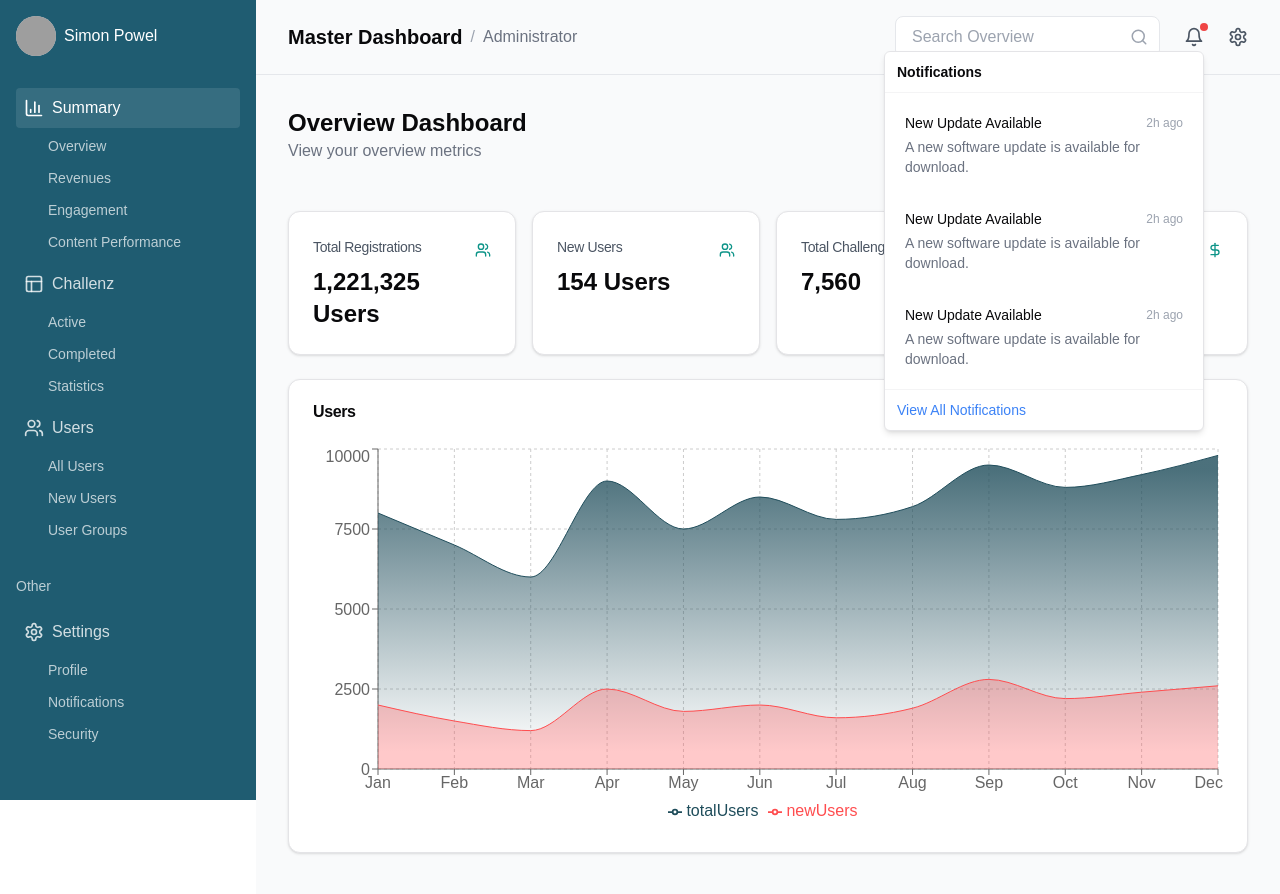
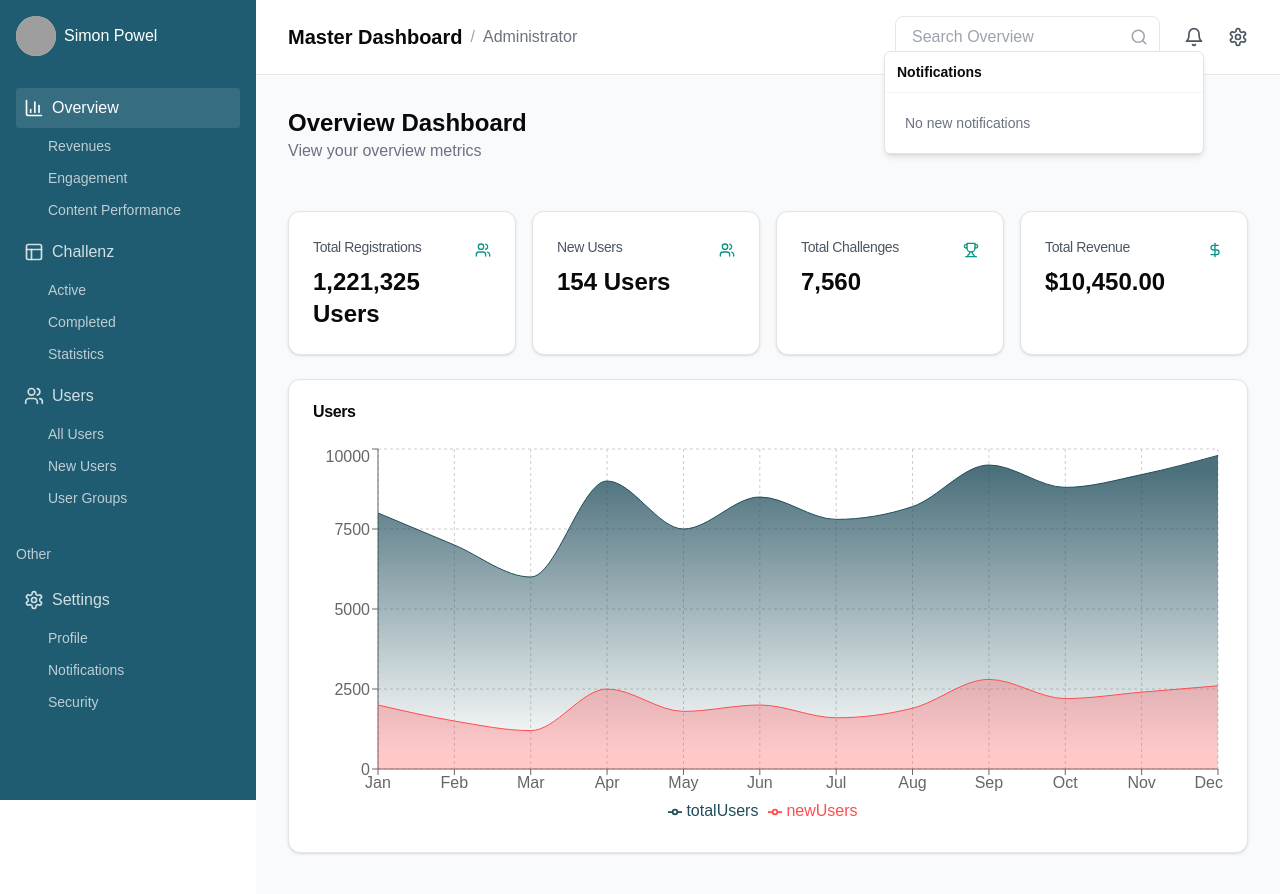
Before and after one commit to megatransactFront/challenz_dashboard, a Next.js app: page /dashboard in a window 1280 px wide. Both pictures are taken after a click on the button 1194 px from the left and 37 px from the top of the page. Shown: the top 894 px of the page. Built offline with nearby package versions, Linux system fonts and the light colour scheme; grey boxes are pictures that could not be loaded.

Commit message:
Polished Layout
Added navbar and sidebar elements in layout

```diff
--- a/src/app/dashboard/page.tsx
+++ b/src/app/dashboard/page.tsx
@@ -1,51 +1,39 @@
-// app/dashboard/page.tsx
-"use client"
+"use client";
 
-import React from 'react';
-import { usePathname } from 'next/navigation';
-import  OverviewPage  from './overviews/page';
-import  RevenuePage  from './revenues/page';
-import  EngagementPage  from './engagements/page';
-import { Search, Bell, Settings } from 'lucide-react';
-import {
-  DropdownMenu,
-  DropdownMenuContent,
-  DropdownMenuItem,
-  DropdownMenuLabel,
-  DropdownMenuSeparator,
-  DropdownMenuTrigger,
-} from "@/components/ui/dropdown-menu";
-
-
+import React from "react";
+import { usePathname } from "next/navigation";
+import OverviewPage from "./overviews/page";
+import RevenuePage from "./revenues/page";
+import EngagementPage from "./engagements/page";
 
 export default function Dashboard() {
   const pathname = usePathname();
 
+  // Determine page title and description dynamically
   const getPageTitle = () => {
     switch (pathname) {
-      case '/dashboard':
-        return { title: 'Overview Dashboard', description: 'View your overview metrics' };
-      case '/dashboard/revenues':
-        return { title: 'Revenue Analytics', description: 'Track your revenue metrics' };
-      case '/dashboard/engagement':
-        return { title: 'Engagement Metrics', description: 'Monitor user engagement' };
-      case '/dashboard/performance':
-        return { title: 'Content Performance', description: 'Analyze content metrics' };
+      case "/dashboard":
+      case "/dashboard/overviews":
+        return { title: "Overview Dashboard", description: "View your overview metrics" };
+      case "/dashboard/revenues":
+        return { title: "Revenue Analytics", description: "Track your revenue metrics" };
+      case "/dashboard/engagements":
+        return { title: "Engagement Metrics", description: "Monitor user engagement" };
       default:
-        return { title: 'Overview Dashboard', description: 'View your overview metrics' };
+        return { title: "Overview Dashboard", description: "View your overview metrics" };
     }
   };
 
+  // Render the appropriate content based on the route
   const renderContent = () => {
     switch (pathname) {
-      case '/dashboard/overviews':
+      case "/dashboard":
+      case "/dashboard/overviews":
         return <OverviewPage />;
-      case '/dashboard/revenues':
+      case "/dashboard/revenues":
         return <RevenuePage />;
-      case '/dashboard/engagements':
+      case "/dashboard/engagements":
         return <EngagementPage />;
-      // case '/dashboard/performance':
-      //   return <ContentPerformancePage />;
       default:
         return <OverviewPage />;
     }
@@ -55,103 +43,18 @@ export default function Dashboard() {
 
   return (
     <div className="min-h-screen bg-gray-50">
-      {/* Header */}
-      <div className="flex items-center justify-between border-b border-gray-200 px-8 py-4">
-        {/* Left side - Breadcrumb */}
-        <div className="flex items-center gap-2">
-          <h1 className="text-xl font-semibold">Master Dashboard</h1>
-          <span className="text-gray-400">/</span>
-          <span className="text-gray-500">Administrator</span>
-        </div>
 
-        {/* Right side - Search & Icons */}
-        <div className="flex items-center gap-6">
-          {/* Search */}
-          <div className="relative">
-            <input
-              type="text"
-              placeholder="Search Overview"
-              className="rounded-lg border border-gray-200 py-2 pl-4 pr-10 focus:outline-none focus:ring-2 focus:ring-blue-500"
-            />
-            <Search
-              className="absolute right-3 top-1/2 -translate-y-1/2 text-gray-400"
-              size={18}
-            />
-          </div>
-
-          {/* Notifications Dropdown */}
-          <DropdownMenu>
-            <DropdownMenuTrigger className="relative focus:outline-none">
-              <Bell className="text-gray-600 hover:text-gray-800" size={20} />
-              <div className="absolute -right-1 -top-1 h-2 w-2 rounded-full bg-red-500" />
-            </DropdownMenuTrigger>
-            <DropdownMenuContent className="w-80" align="end">
-              <DropdownMenuLabel>Notifications</DropdownMenuLabel>
-              <DropdownMenuSeparator />
-              {/* Example notifications */}
-              <div className="max-h-[450px] overflow-y-auto">
-                {[1, 2, 3].map((_, i) => (
-                  <DropdownMenuItem key={i} className="flex flex-col items-start gap-1 p-4">
-                    <div className="flex w-full items-center justify-between">
-                      <span className="font-medium">New Update Available</span>
-                      <span className="text-xs text-gray-400">2h ago</span>
-                    </div>
-                    <p className="text-sm text-gray-500">
-                      A new software update is available for download.
-                    </p>
-                  </DropdownMenuItem>
-                ))}
-              </div>
-              <DropdownMenuSeparator />
-              <DropdownMenuItem className="text-center text-sm text-blue-500 hover:text-blue-600">
-                View All Notifications
-              </DropdownMenuItem>
-            </DropdownMenuContent>
-          </DropdownMenu>
-
-          {/* Settings Dropdown */}
-          <DropdownMenu>
-            <DropdownMenuTrigger className="focus:outline-none">
-              <Settings className="text-gray-600 hover:text-gray-800" size={20} />
-            </DropdownMenuTrigger>
-            <DropdownMenuContent align="end">
-              <DropdownMenuLabel>My Account</DropdownMenuLabel>
-              <DropdownMenuSeparator />
-              <DropdownMenuItem>
-                <div className="flex items-center gap-2">
-                  Profile Settings
-                </div>
-              </DropdownMenuItem>
-              <DropdownMenuItem>
-                <div className="flex items-center gap-2">
-                  Preferences
-                </div>
-              </DropdownMenuItem>
-              <DropdownMenuItem>
-                <div className="flex items-center gap-2">
-                  Help & Support
-                </div>
-              </DropdownMenuItem>
-              <DropdownMenuSeparator />
-              <DropdownMenuItem className="text-red-500 hover:text-red-600">
-                <div className="flex items-center gap-2">
-                  Sign Out
-                </div>
-              </DropdownMenuItem>
-            </DropdownMenuContent>
-          </DropdownMenu>
-        </div>
-      </div>
 
       {/* Main Content */}
       <div className="p-8">
+        {/* Page Title and Description */}
         <div className="mb-8">
           <h1 className="text-2xl font-bold">{title}</h1>
           <p className="text-gray-500">{description}</p>
         </div>
-        <div className="py-4">
-          {renderContent()}
-        </div>
+
+        {/* Dynamic Page Content */}
+        <div className="py-4">{renderContent()}</div>
       </div>
     </div>
   );
--- a/src/app/layout.tsx
+++ b/src/app/layout.tsx
@@ -7,6 +7,7 @@ export const metadata: Metadata = {
 };
 
 import Sidebar from "@/components/Sidebar"
+import { Navbar } from "@/components/Navbar";
 
 export default function RootLayout({
   children,
@@ -19,7 +20,7 @@ export default function RootLayout({
         <div className="flex">
           <Sidebar />
           <div className="flex-1 ml">
-
+            <Navbar/>
             {children}
           </div>
         </div>
--- a/src/components/Navbar.tsx
+++ b/src/components/Navbar.tsx
@@ -1,8 +1,7 @@
-// components/ui/navbar.tsx
-"use client"
+"use client";
 
-import React from 'react';
-import { Search, Bell, Settings } from 'lucide-react';
+import React from "react";
+import { Search, Bell, Settings } from "lucide-react";
 import {
   DropdownMenu,
   DropdownMenuContent,
@@ -12,31 +11,51 @@ import {
   DropdownMenuTrigger,
 } from "@/components/ui/dropdown-menu";
 
-interface NavbarProps {
-  breadcrumb?: {
+interface Breadcrumb {
   title: string;
   subtitle: string;
-  };
 }
 
-export function Navbar({
-  breadcrumb = {
-    title: "Master Dashboard",
-    subtitle: "Administrator"
+interface NavbarProps {
+  breadcrumb?: Breadcrumb;
+  notifications?: NotificationItem[];
 }
-}: NavbarProps) {
+
+interface NotificationItem {
+  id: number;
+  message: string;
+  time: string;
+  description?: string;
+}
+
+export const Navbar: React.FC<NavbarProps> = ({
+  breadcrumb = { title: "Master Dashboard", subtitle: "Administrator" },
+  notifications = [],
+}) => {
   return (
     <nav className="flex items-center justify-between border-b border-gray-200 px-8 py-4 bg-white">
-      {/* Left side - Breadcrumb */}
+      {/* Breadcrumb Section */}
+      <BreadcrumbSection breadcrumb={breadcrumb} />
+
+      {/* Actions Section */}
+      <div className="flex items-center gap-6">
+        <SearchInput />
+        <NotificationsDropdown notifications={notifications} />
+        <SettingsDropdown />
+      </div>
+    </nav>
+  );
+};
+
+const BreadcrumbSection: React.FC<{ breadcrumb: Breadcrumb }> = ({ breadcrumb }) => (
   <div className="flex items-center gap-2">
     <h1 className="text-xl font-semibold">{breadcrumb.title}</h1>
     <span className="text-gray-400">/</span>
     <span className="text-gray-500">{breadcrumb.subtitle}</span>
   </div>
+);
 
-      {/* Right side - Search & Icons */}
-      <div className="flex items-center gap-6">
-        {/* Search */}
+const SearchInput: React.FC = () => (
   <div className="relative">
     <input
       type="text"
@@ -48,48 +67,46 @@ export function Navbar({
       size={18}
     />
   </div>
+);
 
-        {/* Notifications */}
-        <NotificationsDropdown />
-
-        {/* Settings */}
-        <SettingsDropdown />
-      </div>
-    </nav>
-  );
-}
-
-// Separate components for dropdowns
-function NotificationsDropdown() {
-  return (
+const NotificationsDropdown: React.FC<{ notifications: NotificationItem[] }> = ({
+  notifications,
+}) => (
   <DropdownMenu>
     <DropdownMenuTrigger className="relative focus:outline-none">
       <Bell className="text-gray-600 hover:text-gray-800" size={20} />
+      {notifications.length > 0 && (
         <div className="absolute -right-1 -top-1 h-2 w-2 rounded-full bg-red-500" />
+      )}
     </DropdownMenuTrigger>
     <DropdownMenuContent className="w-80" align="end">
       <DropdownMenuLabel>Notifications</DropdownMenuLabel>
       <DropdownMenuSeparator />
       <div className="max-h-[450px] overflow-y-auto">
-          {[1, 2, 3].map((_, i) => (
-            <DropdownMenuItem key={i} className="flex flex-col items-start gap-1 p-4">
+        {notifications.length > 0 ? (
+          notifications.map((notification) => (
+            <DropdownMenuItem
+              key={notification.id}
+              className="flex flex-col items-start gap-1 p-4"
+            >
               <div className="flex w-full items-center justify-between">
-                <span className="font-medium">New Update Available</span>
-                <span className="text-xs text-gray-400">2h ago</span>
+                <span className="font-medium">{notification.message}</span>
+                <span className="text-xs text-gray-400">{notification.time}</span>
               </div>
-              <p className="text-sm text-gray-500">
-                A new software update is available for download.
-              </p>
+              {notification.description && (
+                <p className="text-sm text-gray-500">{notification.description}</p>
+              )}
             </DropdownMenuItem>
-          ))}
+          ))
+        ) : (
+          <p className="p-4 text-sm text-gray-500">No new notifications</p>
+        )}
       </div>
     </DropdownMenuContent>
   </DropdownMenu>
 );
-}
 
-function SettingsDropdown() {
-  return (
+const SettingsDropdown: React.FC = () => (
   <DropdownMenu>
     <DropdownMenuTrigger className="focus:outline-none">
       <Settings className="text-gray-600 hover:text-gray-800" size={20} />
@@ -107,4 +124,3 @@ function SettingsDropdown() {
     </DropdownMenuContent>
   </DropdownMenu>
 );
-}
--- a/src/components/Sidebar.tsx
+++ b/src/components/Sidebar.tsx
@@ -43,12 +43,11 @@ const MenuItem: React.FC<MenuItemProps> = ({ item, pathname, onNavigate }) => {
 
 const menuItems: MenuItemType[] = [
   {
-    title: 'Summary',
+    title: 'Overview',
     icon: BarChart3,
     path: '/dashboard',
     subItems: [
-      { title: 'Overview', path: '/dashboard/overviews' },
-      { title: 'Revenues', path: '/dashboard/revenues' },
+      { title: 'Revenues', path: '/dashboard/overviews' },
       { title: 'Engagement', path: '/dashboard/engagements' },
       { title: 'Content Performance', path: '/dashboard/reports' },
     ]
```
Also changed, not shown: src/app/dashboard/revenues/page.tsx (+13 -13 lines). Lines whose indentation alone changed are shown as unchanged.
